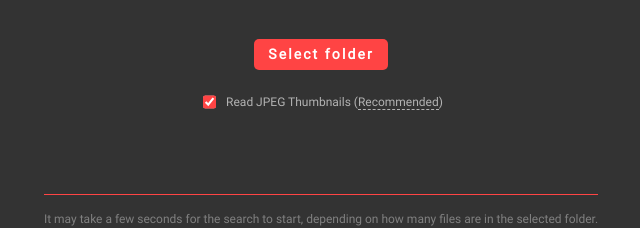
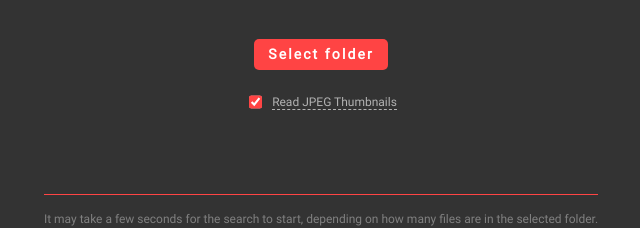
Before and after one commit to joetache4/Duplicate-Image-Search-2, an Electron app: page src/index.html in a window 1000 px wide. Shown: the part 289-517 px from the top of the page, without its empty margins (179-819 px from the left). Drawn offline with Linux system fonts and the light colour scheme; no server answers.

Commit message:
tooltip text

```diff
--- a/src/index.html
+++ b/src/index.html
@@ -23,7 +23,7 @@
 
 	<div class="fast-option noselect" onclick="clickCheckbox(event)">
 	<input type="checkbox" id="fast-option" onclick="updateLocalStorage()">
-	<div class="option-text">Read JPEG Thumbnails (<span class="tooltip right" data-tip="This may be faster for folders with many JPEGs, but it has a slightly higher chance to mismatch images. TODO: Currently not implemented.">Recommended</span>)</div>
+	<div class="option-text"><span class="tooltip right" data-tip="This may be faster when scanning many JPEG photographs, especially if they were taken from a professional camera. However, there is a slightly higher chance to mismatch images. TODO: Currently not implemented.">Read JPEG Thumbnails</span></div>
 	</div>
 
 	<div class="footer">
```
